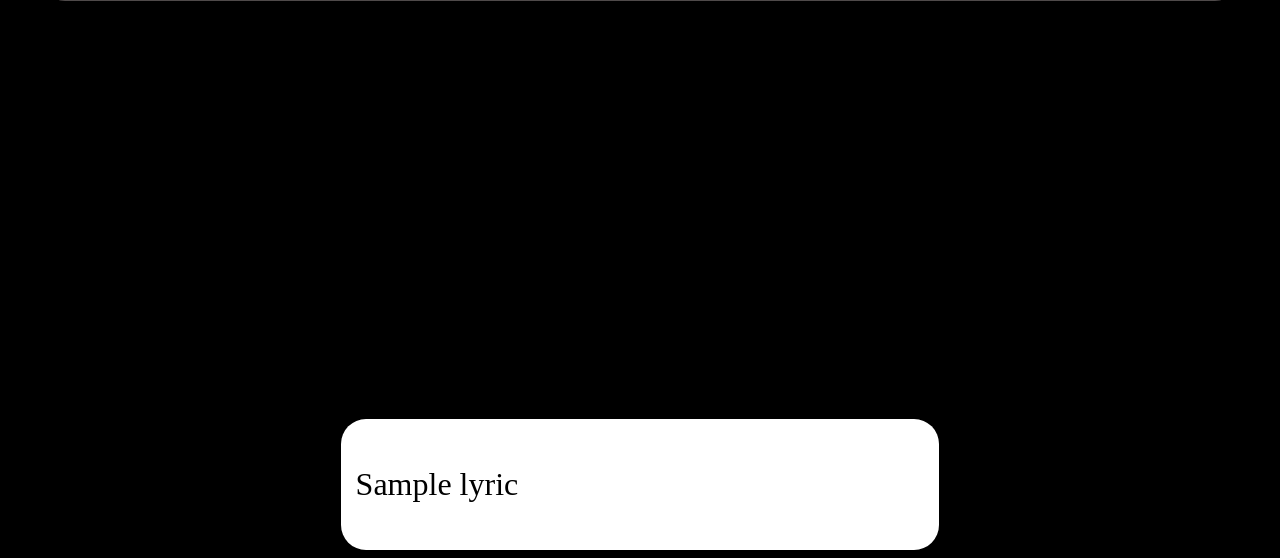
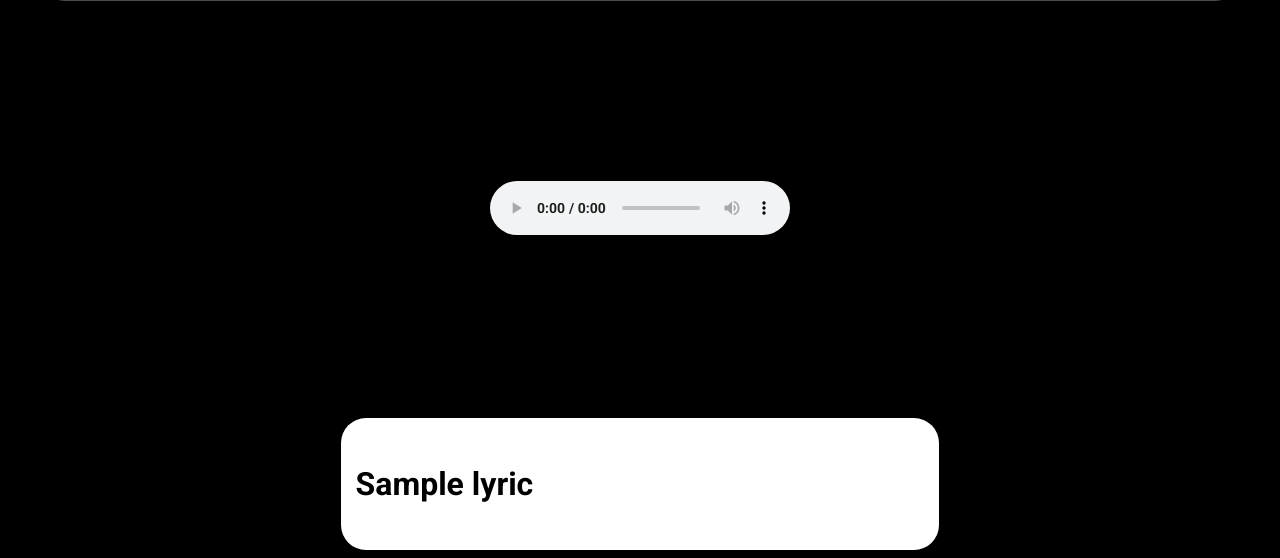
Before and after one commit to jessebrusa/flask-song-compiler, a Flask app: template templates/song-page.html in a window 1280 px wide. Shown: the part 258-816 px from the top of the page. Run offline with Flask 3, Linux system fonts and the light colour scheme; the template is opened without the code that fills it: most values are stand-ins (such as "Sample title", 1, 10 or a date in 2020); grey boxes marked "Sample" are stand-in pictures.

Commit message:
Added a music player and connected it with associated songs

```diff
--- a/main.py
+++ b/main.py
@@ -46,16 +46,16 @@ def song_page(song):
             lyrics = file.readlines()
             lyrics = [lyric.strip('\n') for lyric in lyrics]
 
+    if f'{song.title()}.mp3' in folder_items:
+        mp3_path = f'.{path}{song.title()}.mp3'
+
     if '.pdf' in folder_items[-1]:
         pdf_path = f"{path}{folder_items[-1]}"
-
-    if f'{title}.mp3' in folder_items:
-        mp3_path = f'{path}{title}.mp3'
 
 
     return render_template('song-page.html', title=title,
                            artist=artist, img_url=img_url,
-                           lyrics=lyrics)
+                           lyrics=lyrics, mp3_path=mp3_path)
 
 
 if __name__ == '__main__':
--- a/static/css/stylesheet.css
+++ b/static/css/stylesheet.css
@@ -107,6 +107,7 @@ h1 {
     align-items: center;
     flex-wrap: wrap;
     background-color: #9d9394;
+    border-radius: 20px;
     justify-content: center;
     width: 300px;
     height: 400px;
@@ -226,6 +227,12 @@ h1 {
     transform: scale(.95);
 }
 
+.music-player {
+    margin-top: 50px;
+}
+
+
+
 .lyrics-container {
     background-color: white;
     border: #352a23;
@@ -236,6 +243,7 @@ h1 {
     margin-top: 50px;
     padding: 15px;
     font-size: 32px;
+    font-family: 'roboto';
 }
 
 @media screen and (max-width: 1200px) {
--- a/templates/song-page.html
+++ b/templates/song-page.html
@@ -21,7 +21,7 @@
         </div>
     </div>
     <div class="music-player">
-
+        <audio controls src="{{ mp3_path }}"></audio>
     </div>
     <div class="lyrics-container">
         <p>
```
